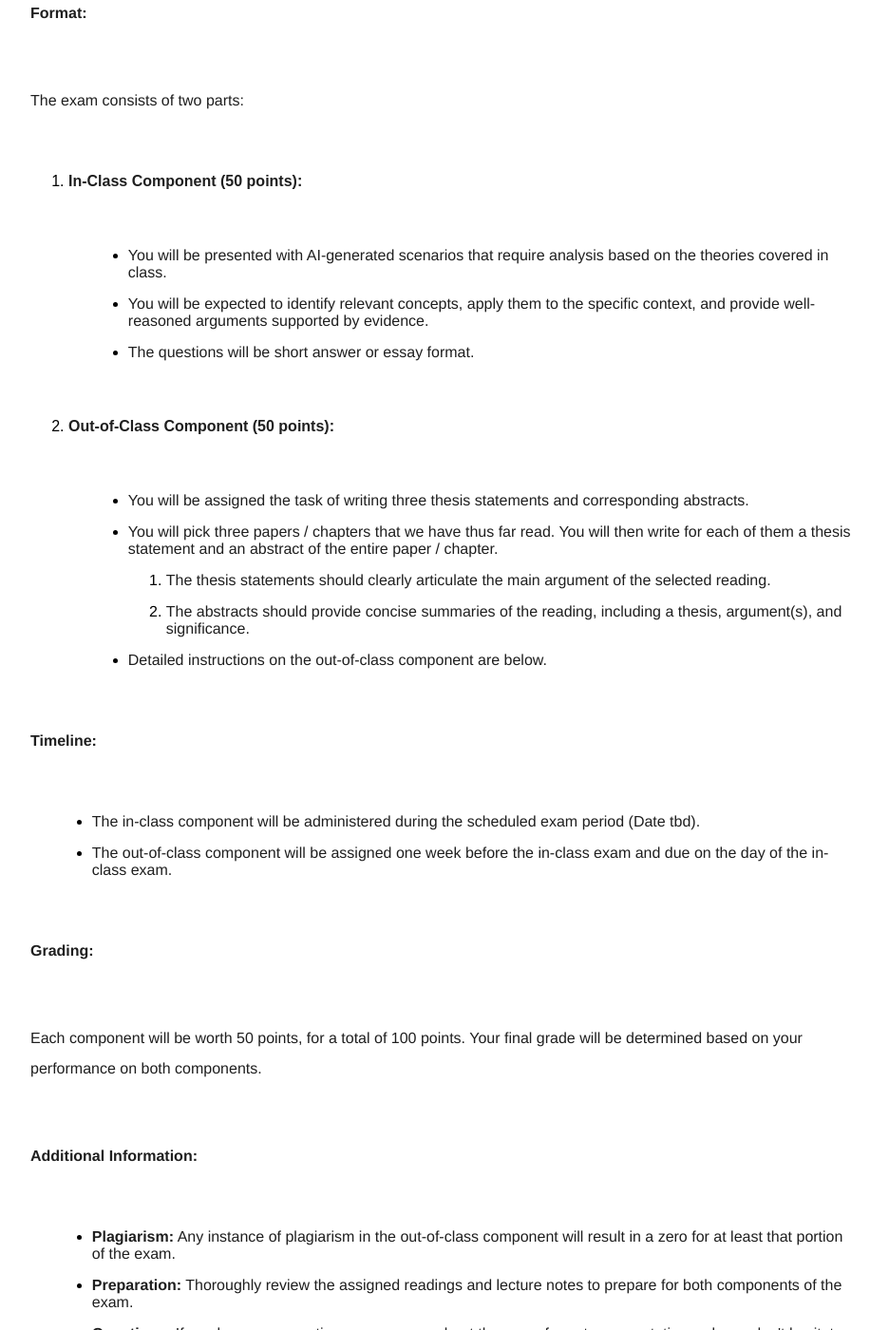
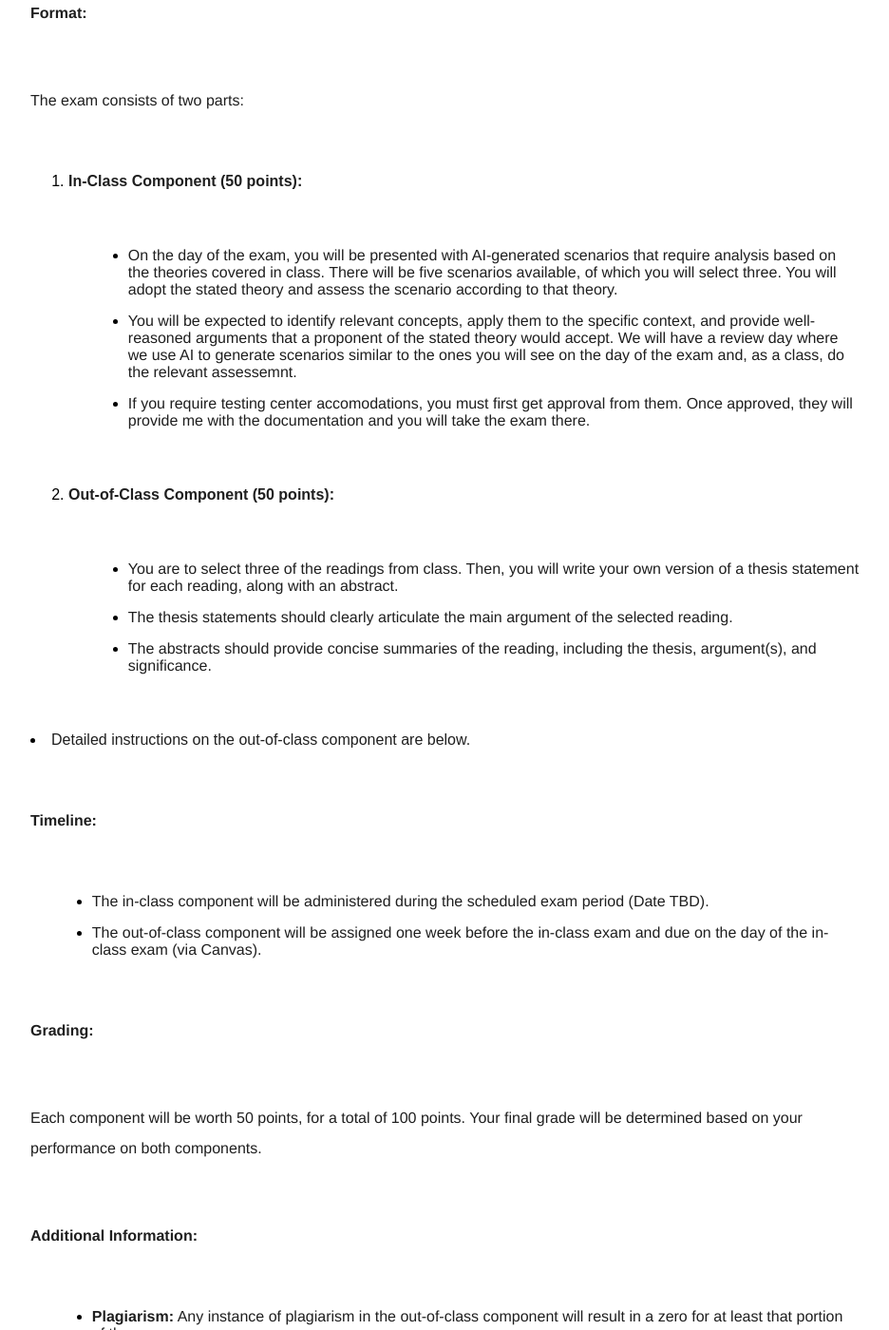
Before and after one commit to kevinjpatton/kevinjpatton.github.io, a Jekyll site: the page built from pedagogy/intro/intro_course_exams.html, in a window 1280 px wide and 1400 px high, scrolled down 926 px. Shown: the whole window at 95% size, without its empty margins (160-1096 px from the left). Built offline with Jekyll 4.4.1, drawn with Linux system fonts in a browser that asks for light colours; Markdown is read by kramdown in place of the engine named in the settings.

Commit message:
Update intro_course_exams.html

```diff
--- a/pedagogy/intro/intro_course_exams.html
+++ b/pedagogy/intro/intro_course_exams.html
@@ -37,13 +37,13 @@ title: Pedagogy - Intro Course Exams
   </li>
   <ul class="standard-list">
     <li>
-      <span style="color:#1f1f1f;">You will be presented with AI-generated scenarios that require analysis based on the theories covered in class.</span>
+      <span style="color:#1f1f1f;">On the day of the exam, you will be presented with AI-generated scenarios that require analysis based on the theories covered in class. There will be five scenarios available, of which you will select three. You will adopt the stated theory and assess the scenario according to that theory.</span>
     </li>
     <li>
-      <span style="color:#1f1f1f;">You will be expected to identify relevant concepts, apply them to the specific context, and provide well-reasoned arguments supported by evidence.</span>
+      <span style="color:#1f1f1f;">You will be expected to identify relevant concepts, apply them to the specific context, and provide well-reasoned arguments that a proponent of the stated theory would accept. We will have a review day where we use AI to generate scenarios similar to the ones you will see on the day of the exam and, as a class, do the relevant assessemnt.</span>
     </li>
     <li>
-      <span style="color:#1f1f1f;">The questions will be short answer or essay format.</span>
+      <span style="color:#1f1f1f;">If you require testing center accomodations, you must first get approval from them. Once approved, they will provide me with the documentation and you will take the exam there.</span>
     </li>
   </ul>
   <li>
@@ -53,17 +53,13 @@ title: Pedagogy - Intro Course Exams
   </li>
   <ul class="standard-list">
     <li>
-      <span style="color:#1f1f1f;">You will be assigned the task of writing three thesis statements and corresponding abstracts.</span>
+      <span style="color:#1f1f1f;">You are to select three of the readings from class. Then, you will write your own version of a thesis statement for each reading, along with an abstract.</span>
     </li>
-    <li>
-      <span style="color:#1f1f1f;">You will pick three papers / chapters that we have thus far read. You will then write for each of them a thesis statement and an abstract of the entire paper / chapter.</span>
-    </li>
-    <ol>
-      <li>
+  <li>
         <span style="color:#1f1f1f;">The thesis statements should clearly articulate the main argument of the selected reading.</span>
       </li>
       <li>
-        <span style="color:#1f1f1f;">The abstracts should provide concise summaries of the reading, including a thesis, argument(s), and significance.</span>
+        <span style="color:#1f1f1f;">The abstracts should provide concise summaries of the reading, including the thesis, argument(s), and significance.</span>
       </li>
     </ol>
     <li>
@@ -78,10 +74,10 @@ title: Pedagogy - Intro Course Exams
 </p>
 <ul class="standard-list">
   <li>
-    <span style="color:#1f1f1f;">The in-class component will be administered during the scheduled exam period (Date tbd).</span>
+    <span style="color:#1f1f1f;">The in-class component will be administered during the scheduled exam period (Date TBD).</span>
   </li>
   <li>
-    <span style="color:#1f1f1f;">The out-of-class component will be assigned one week before the in-class exam and due on the day of the in-class exam.</span>
+    <span style="color:#1f1f1f;">The out-of-class component will be assigned one week before the in-class exam and due on the day of the in-class exam (via Canvas).</span>
   </li>
 </ul>
 <p>
```
